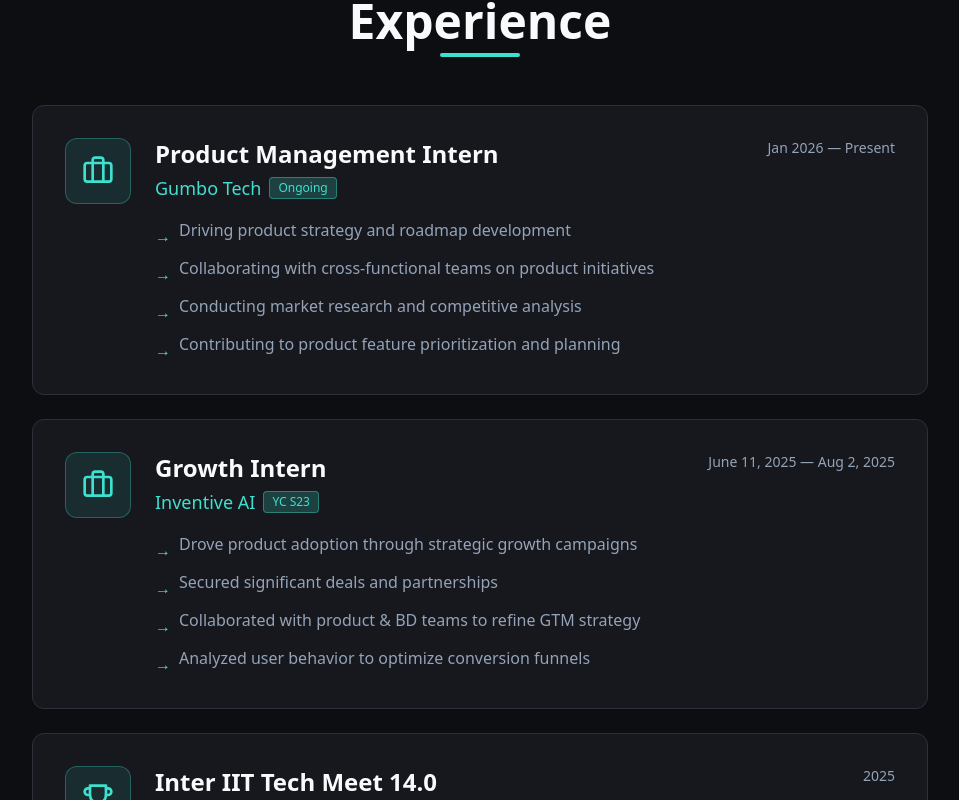
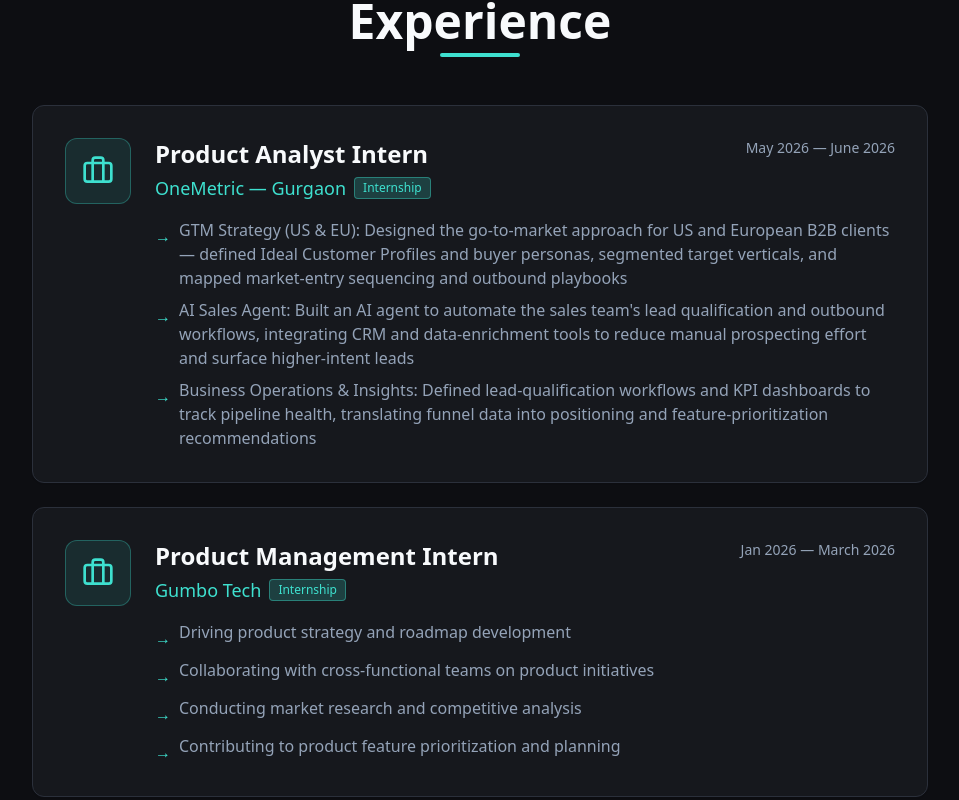
Before and after one commit to SanchitSlayer/sanchit-builds-ai, a React (Vite) app: page / in a window 1280 px wide. Shown: the part 2840-3640 px from the top of the page, without its empty margins (160-1119 px from the left). Built offline with nearby package versions, Linux system fonts and the light colour scheme; the HTML template or start-up script is replaced by a standard one.

Commit message:
Changes
Co-authored-by: SanchitSlayer <142038433+SanchitSlayer@users.noreply.github.com>

```diff
--- a/src/components/Experience.tsx
+++ b/src/components/Experience.tsx
@@ -4,10 +4,22 @@ import interIitPhoto from "@/assets/inter-iit.jpeg";
 
 const experiences = [
   {
+    title: "Product Analyst Intern",
+    company: "OneMetric — Gurgaon",
+    badge: "Internship",
+    period: "May 2026 — June 2026",
+    icon: Briefcase,
+    responsibilities: [
+      "GTM Strategy (US & EU): Designed the go-to-market approach for US and European B2B clients — defined Ideal Customer Profiles and buyer personas, segmented target verticals, and mapped market-entry sequencing and outbound playbooks",
+      "AI Sales Agent: Built an AI agent to automate the sales team's lead qualification and outbound workflows, integrating CRM and data-enrichment tools to reduce manual prospecting effort and surface higher-intent leads",
+      "Business Operations & Insights: Defined lead-qualification workflows and KPI dashboards to track pipeline health, translating funnel data into positioning and feature-prioritization recommendations"
+    ]
+  },
+  {
     title: "Product Management Intern",
     company: "Gumbo Tech",
-    badge: "Ongoing",
-    period: "Jan 2026 — Present",
+    badge: "Internship",
+    period: "Jan 2026 — March 2026",
     icon: Briefcase,
     responsibilities: [
       "Driving product strategy and roadmap development",
```
